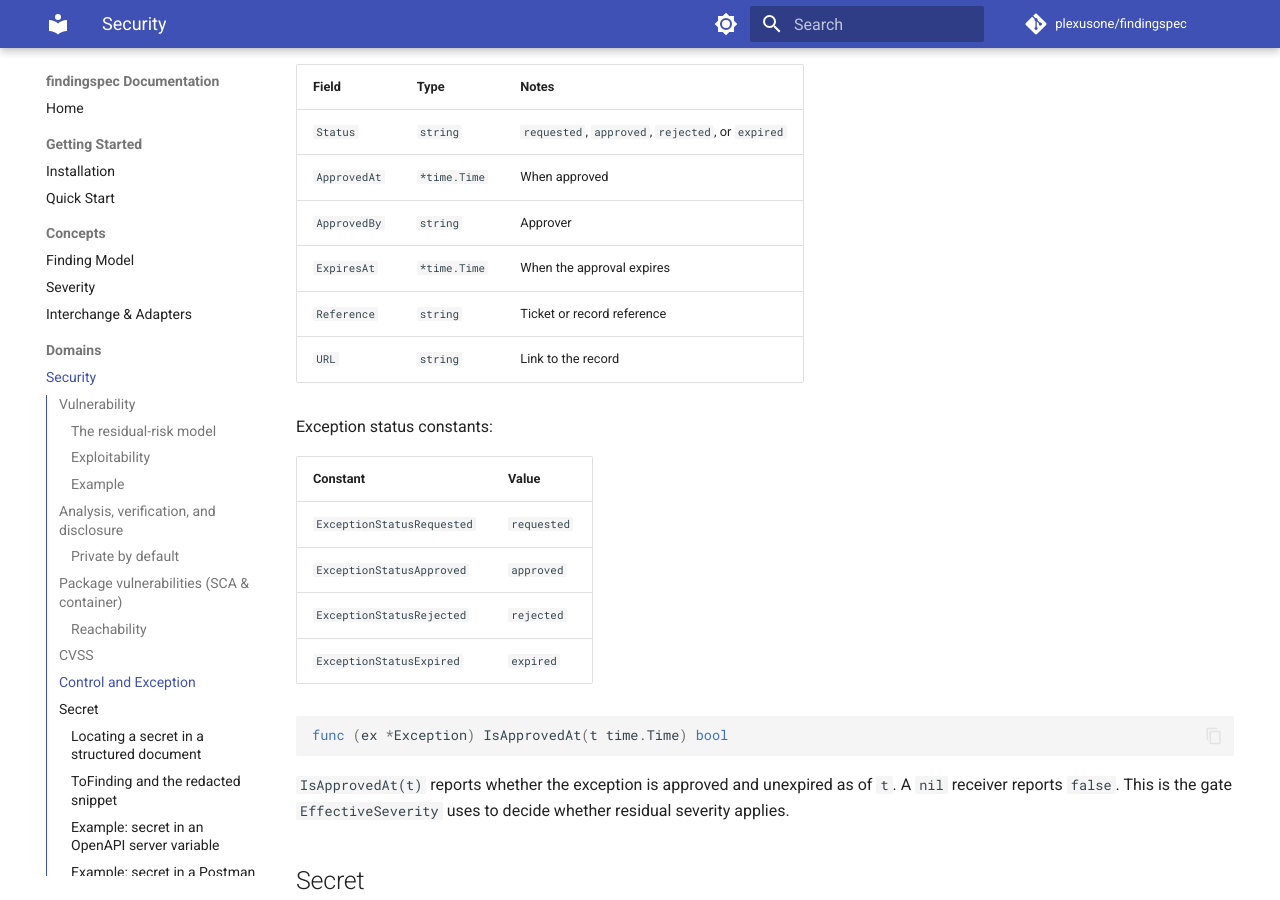
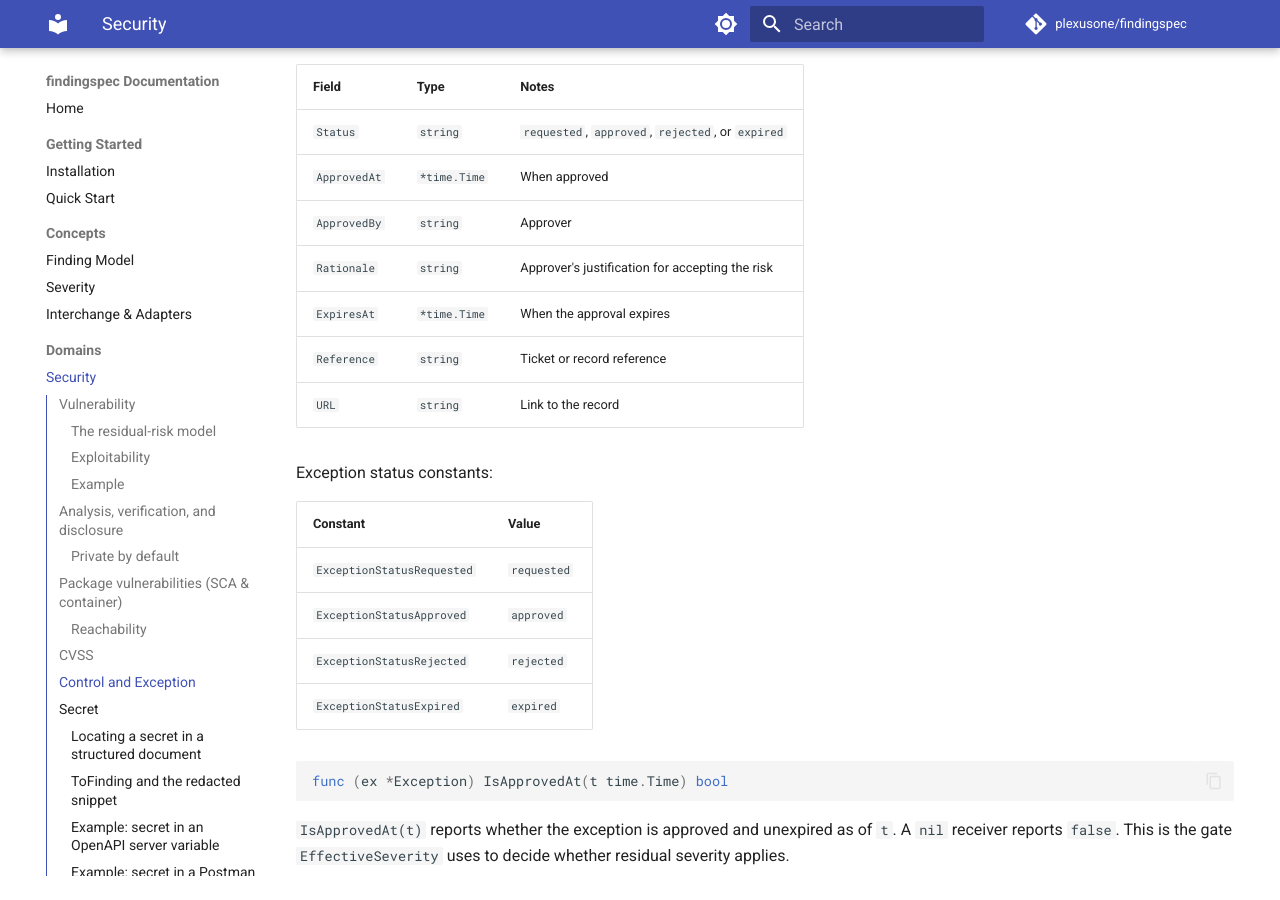
Before and after one commit to plexusone/findingspec, an MkDocs documentation site: the page built from docs/domains/security.md, in a window 1280 px wide and 900 px high, scrolled down 6490 px. Built offline with MkDocs 1.6.1 and Material for MkDocs 9.7.7, drawn with Linux system fonts in a browser that asks for light colours; comment, search, counter and statistics services are not loaded.

Commit message:
docs(security): document the exception rationale field
Co-Authored-By: Claude Sonnet 5.5 <noreply@anthropic.com>

```diff
--- a/docs/domains/security.md
+++ b/docs/domains/security.md
@@ -260,6 +260,7 @@ Control constants:
 | `Status` | `string` | `requested`, `approved`, `rejected`, or `expired` |
 | `ApprovedAt` | `*time.Time` | When approved |
 | `ApprovedBy` | `string` | Approver |
+| `Rationale` | `string` | Approver's justification for accepting the risk |
 | `ExpiresAt` | `*time.Time` | When the approval expires |
 | `Reference` | `string` | Ticket or record reference |
 | `URL` | `string` | Link to the record |
```
